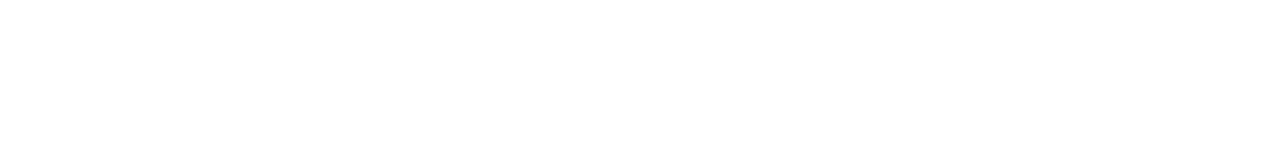
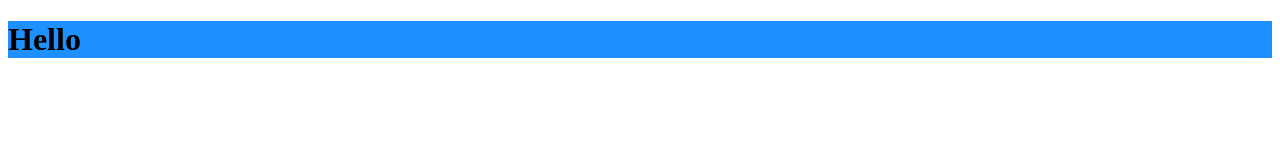
Before and after one commit to Retrocherry/SMCSpring19_WD2-1, a plain HTML site: page Class2/index.html in a window 1280 px wide. Drawn offline with Linux system fonts and the light colour scheme.

Commit message:
Added the first example of breakpoint in action

```diff
--- a/Class2/index.html
+++ b/Class2/index.html
@@ -10,5 +10,9 @@
 </head>
 <body>
 
+    <main class="container">
+        <h1>Hello</h1>
+    </main>
+
 </body>
 </html>
--- a/Class2/main.css
+++ b/Class2/main.css
@@ -0,0 +1,9 @@
+.container {
+    background-color: salmon;
+}
+
+@media(min-width: 768px){
+    .container {
+        background-color: dodgerblue;
+    }
+}
```
